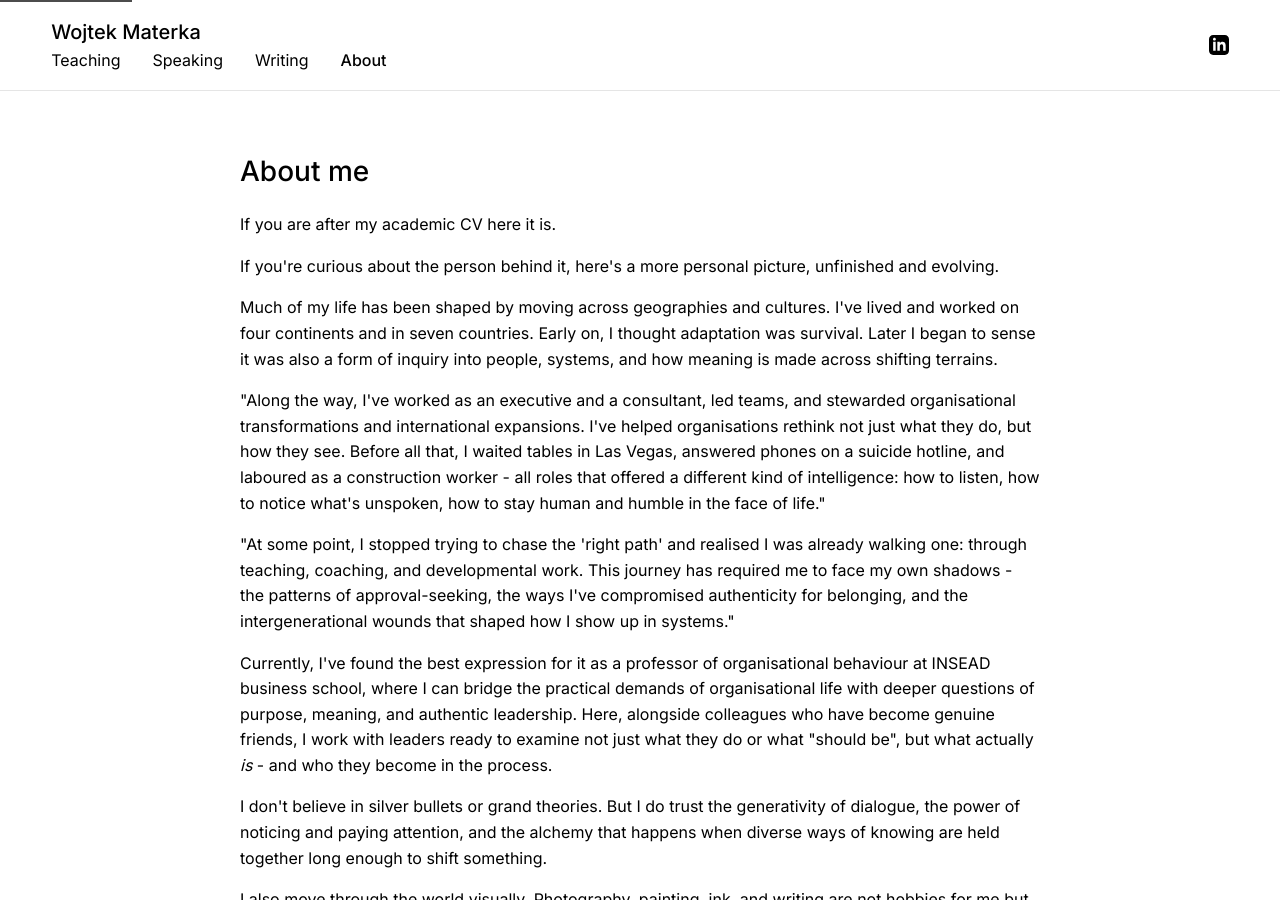
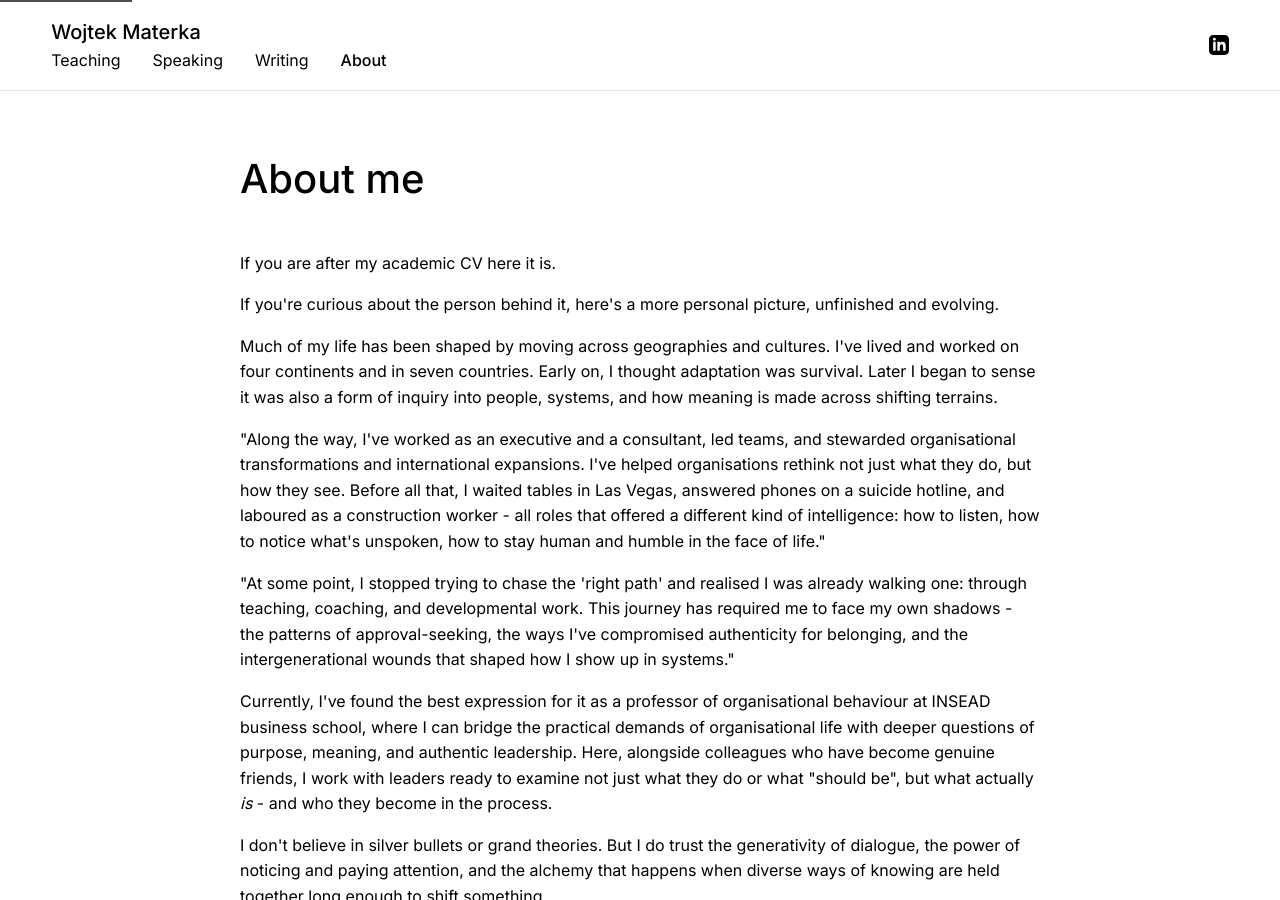
Before and after one commit to wosheesh/wmaterka, a Jekyll site: the page built from about.md, in a window 1280 px wide and 900 px high. Built offline with Jekyll 4.4.1, drawn with Linux system fonts in a browser that asks for light colours.

Commit message:
cleanedup

```diff
--- a/about.md
+++ b/about.md
@@ -4,9 +4,12 @@ title: "About — Wojtek Materka"
 description: "About - Wojtek Materka"
 ---
 
+<div class="page-header">
+    <h2>About me</h2>
+</div>
+
 <div class="section">
-    <h3>About me</h3>
-    <p>If you are after my academic CV <a href="/s/Wojtek-Materka-CV-05_2025.pdf" target="_blank" rel="noopener noreferrer">here it is</a>.</p>
+    <p>If you are after my academic CV <a href="/s/Wojtek Materka CV Nov_2025.pdf" target="_blank" rel="noopener noreferrer">here it is</a>.</p>
     <p>If you're curious about the person behind it, here's a more personal picture, unfinished and evolving.</p>
     <p>Much of my life has been shaped by moving across geographies and cultures. I've lived and worked on four continents and in seven countries. Early on, I thought adaptation was survival. Later I began to sense it was also a form of inquiry into people, systems, and how meaning is made across shifting terrains.</p>
     <p>"Along the way, I've worked as an executive and a consultant, led teams, and stewarded organisational transformations and international expansions. I've helped organisations rethink not just what they do, but how they see. Before all that, I waited tables in Las Vegas, answered phones on a suicide hotline, and laboured as a construction worker - all roles that offered a different kind of intelligence: how to listen, how to notice what's unspoken, how to stay human and humble in the face of life."</p>
```
Also changed, not shown: 4 other files.
